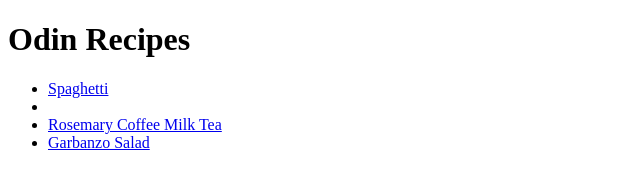
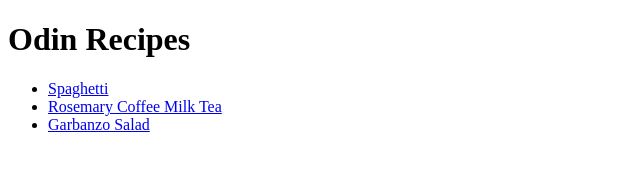
Before and after one commit to agil17/odin-recipes, a plain HTML site: page index.html in a window 1280 px wide. Shown: the whole page, without its empty margins (0-640 px from the left). Drawn offline with Linux system fonts and the light colour scheme.

Commit message:
Added missing closing tag.

```diff
--- a/index.html
+++ b/index.html
@@ -7,8 +7,9 @@
 <body>
     <h1>Odin Recipes</h1>
     <ul>
-      <li><a href="./recipes/spaghetti.html">Spaghetti</a><li>
+      <li><a href="./recipes/spaghetti.html">Spaghetti</a></li>
       <li><a href="./recipes/rosemary.html">Rosemary Coffee Milk Tea</a></li>
       <li><a href="./recipes/garbanzo.html">Garbanzo Salad</a></li>
+    </ul>
 </body>
 </html>
```
